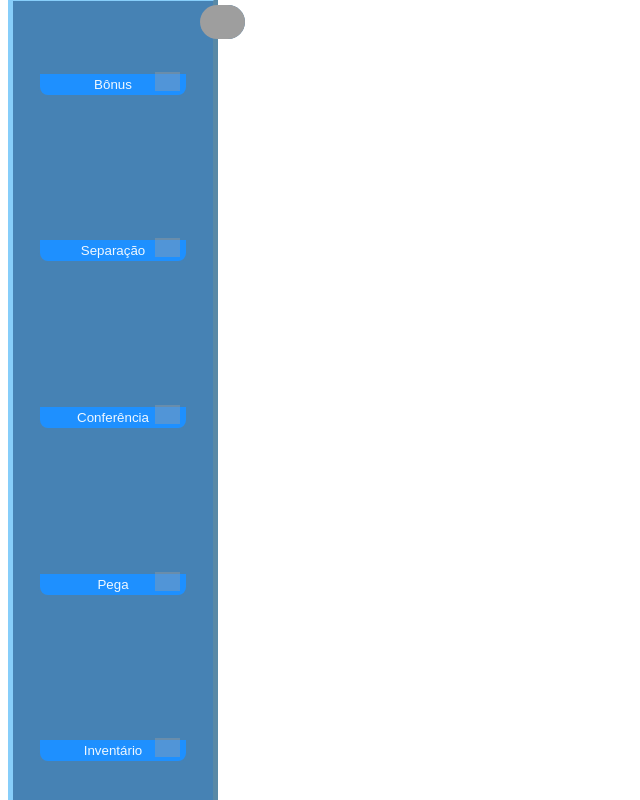
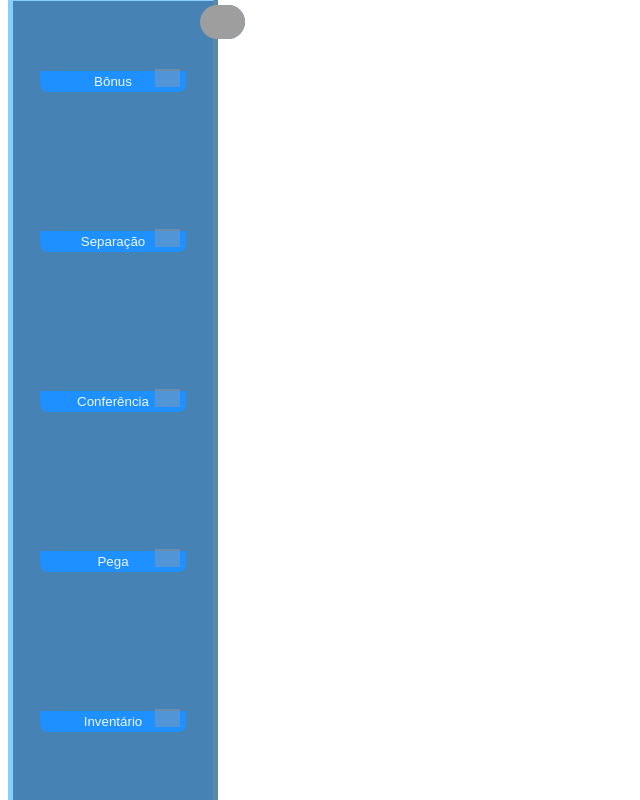
Before and after one commit to Edmar8111/estrutura_bt, a plain HTML site: page index.html in a window 1280 px wide. Shown: the whole page, without its empty margins (0-640 px from the left). Drawn offline with Linux system fonts and the light colour scheme; grey boxes are pictures that could not be loaded.

Commit message:
Update index.html

```diff
--- a/index.html
+++ b/index.html
@@ -14,7 +14,7 @@
             align-items:center;
             flex-flow:wrap;
             flex-direction: column;
-            height:125%;
+            height:120%;
             margin:-12px 0px;
             border:5px outset lightskyblue;
         }
```
